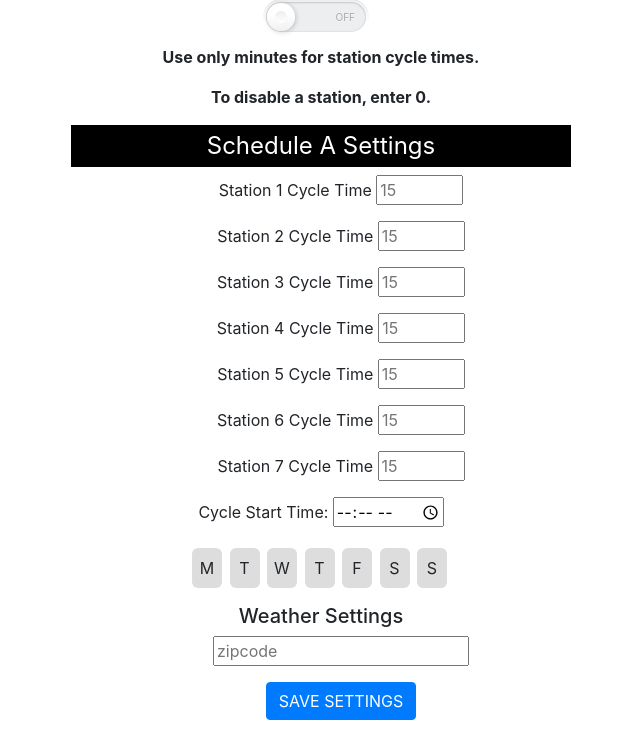
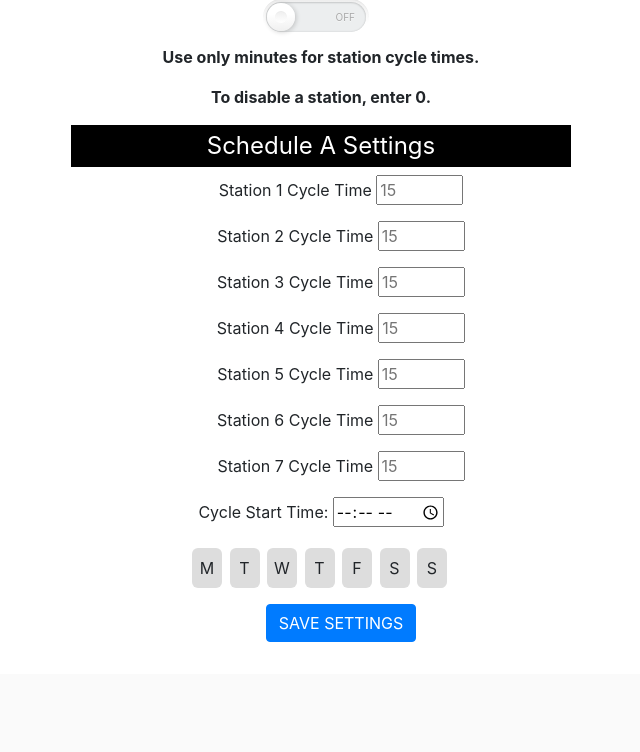
Before and after one commit to cwcarden/pirigation, a Flask app: page /settings in a window 1280 px wide. Shown: the part 251-1003 px from the top of the page, without its empty margins (319-959 px from the left). After the commit the page ends 893 px from the top, so only its background shows below. Run offline with Flask 2, Linux system fonts and the light colour scheme; some libraries are stand-ins or nearby versions.

Commit message:
made some changes

```diff
--- a/pirigation/templates/settings.html
+++ b/pirigation/templates/settings.html
@@ -239,8 +239,6 @@ legend {
             </div>
             <h1></h1>
             <center>
-            <h5>Weather Settings</h5></center>
-            <ol><input type="text" pattern="(\d{5}([\-]\d{4})?)" placeholder="zipcode" name="zipcode" /></ol>
             <ol><input type="submit" class="btn btn-primary mb-2" onclick="alert('Configuration Settings have been saved')" value="SAVE SETTINGS"></ol>
 
         </form>
```
Also changed, not shown: README.md, pirigation/app.db.
